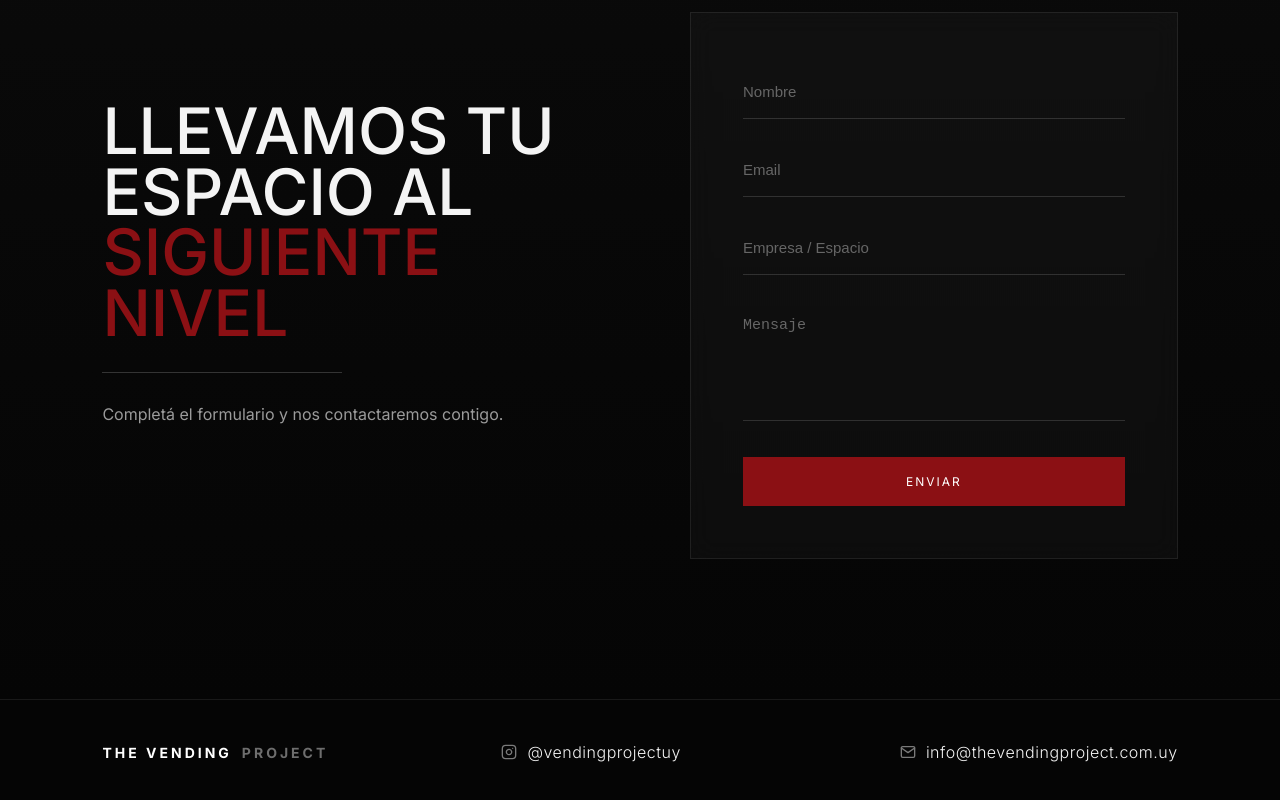
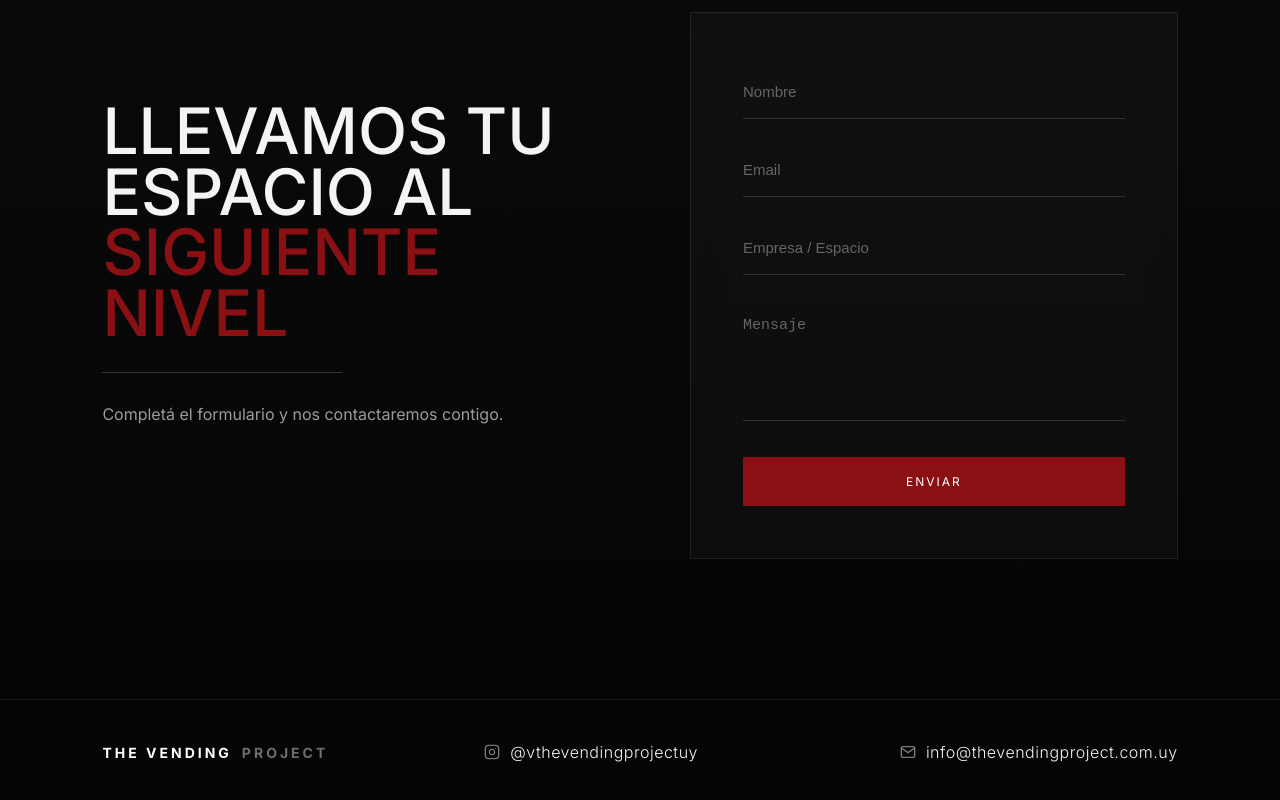
Before and after one commit to luciaabramzon/the-vending-project, a React (Vite) app: page / in a window 1280 px wide. Shown: the part 1728-2528 px from the top of the page. Built offline with nearby package versions, Linux system fonts and the light colour scheme.

Commit message:
instagram

```diff
--- a/src/components/Footer.jsx
+++ b/src/components/Footer.jsx
@@ -19,13 +19,13 @@ export default function Footer() {
       <div className="footer-contact">
 
         <a
-          href="https://instagram.com/vendingprojectuy"
+          href="https://instagram.com/thevendingprojectuy"
           target="_blank"
           rel='noopener noreferrer'
           className="instagram-link"
         >
           <FiInstagram className="footer-icon" />
-          @vendingprojectuy
+          @vthevendingprojectuy
         </a>
 
         <a
```
